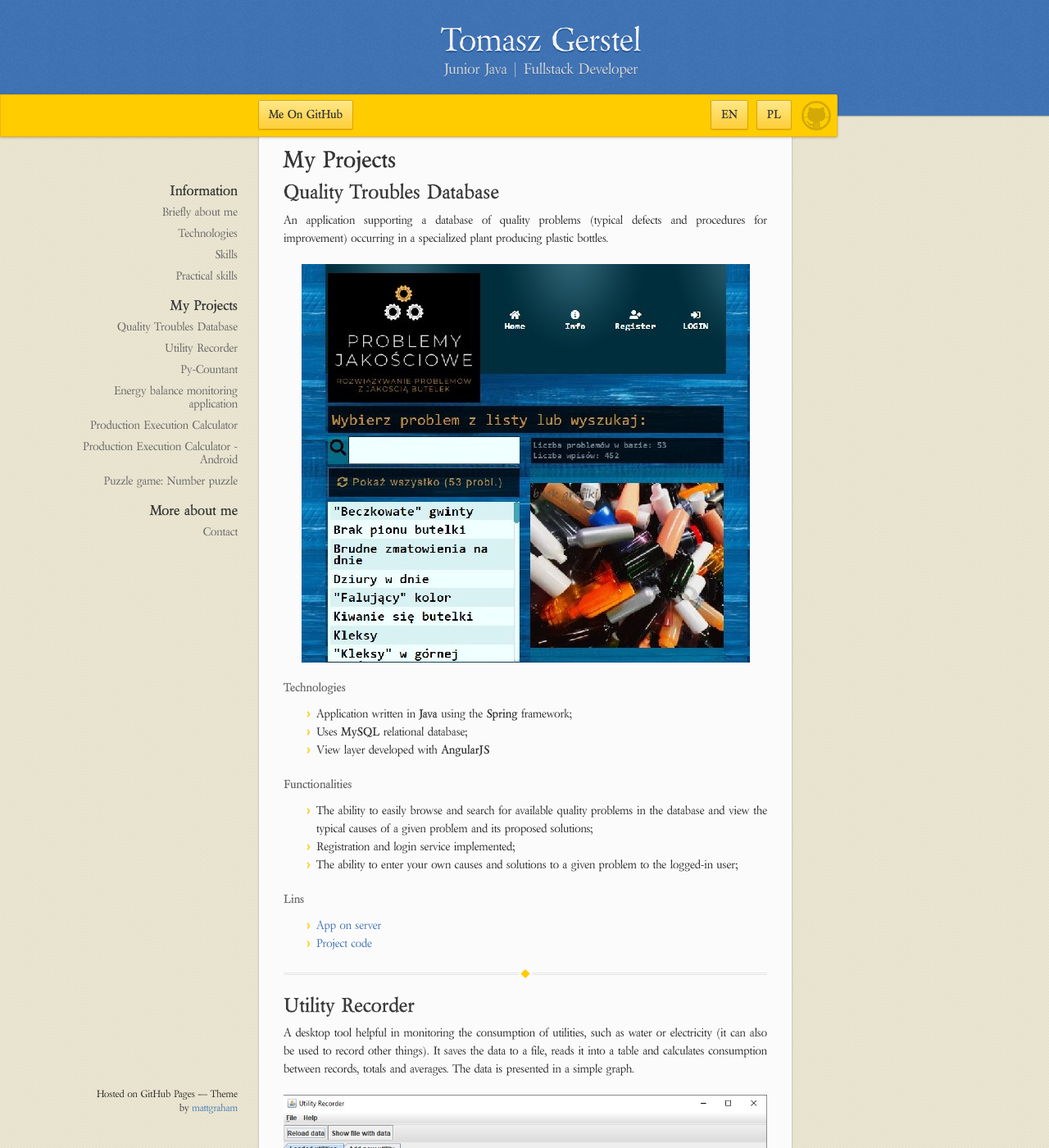
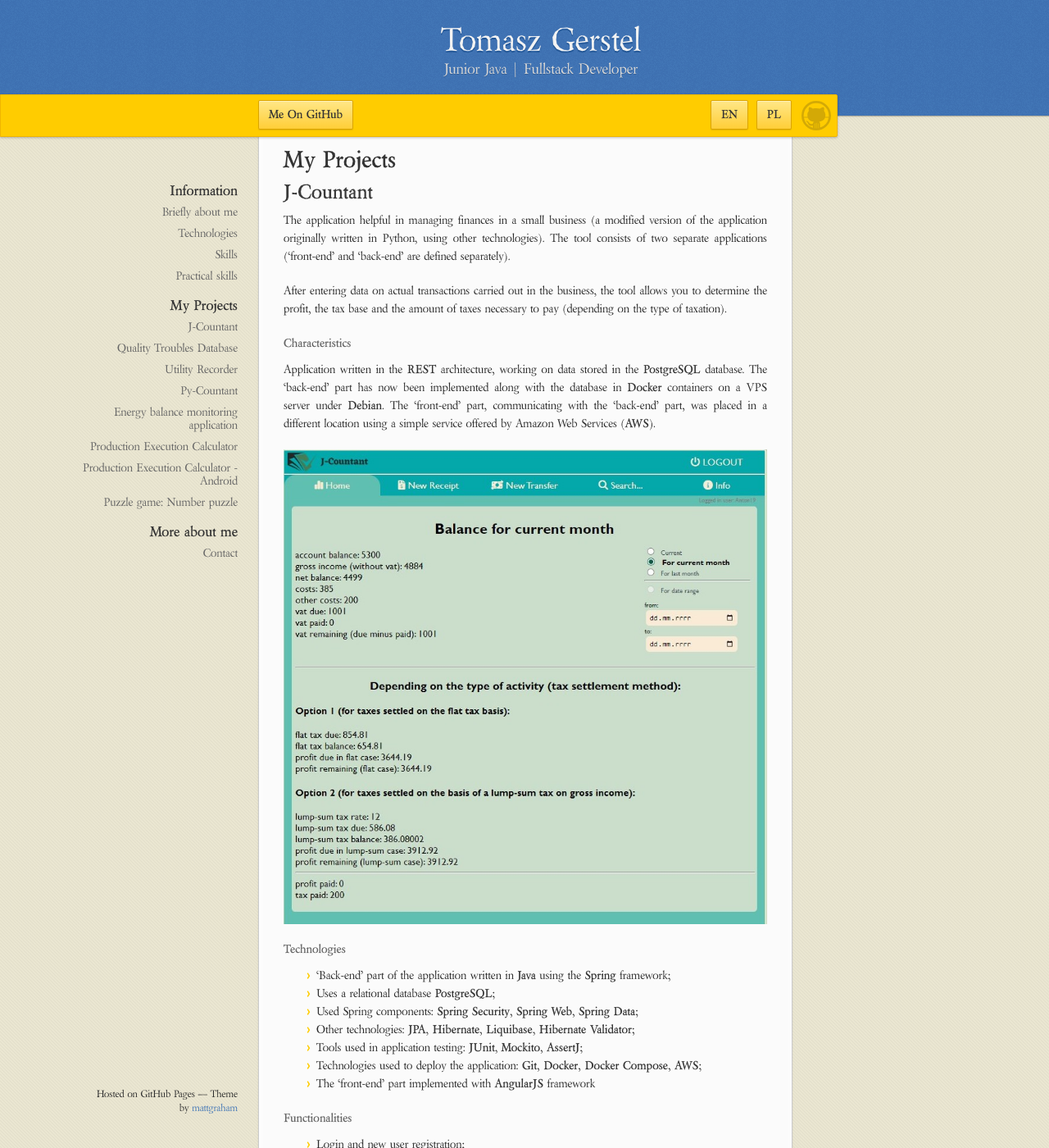
Before and after one commit to TomaszGerstel/Tomasz-Gerstel---My-IT-portfolio, a Jekyll site: the page built from index_en.md, in a window 1280 px wide and 1400 px high, scrolled down 1400 px. Shown: the whole window at 82% size. Built offline with Jekyll 4.4.1, drawn with Linux system fonts in a browser that asks for light colours; our own code applies the rules of GitHub Pages for plain Markdown files; some of the changed text lies outside the part shown.

Commit message:
JCountEngVer

```diff
--- a/index_en.md
+++ b/index_en.md
@@ -55,6 +55,61 @@ Java programmer (Junior level) plus frontend, without formal commercial experien
 * * *
 
 # My Projects
+
+## J-Countant
+
+The application helpful in managing finances in a small business (a modified version of the application originally written in Python,
+using other technologies). The tool consists of two separate applications ('front-end' and 'back-end' are defined separately).
+
+After entering data on actual transactions carried out in the business,
+the tool allows you to determine the profit, the tax base and the amount of taxes necessary to pay (depending on the type of taxation).
+
+#### Characteristics
+
+Application written in the **REST** architecture, working on data stored in the **PostgreSQL** database.
+The 'back-end' part has now been implemented along with the database in **Docker** containers on a VPS server under **Debian**.
+The 'front-end' part, communicating with the 'back-end' part, was placed in a different location using a simple service offered by Amazon Web Services (**AWS**).
+
+![J-CountantAppImage](jcountant_01.jpg)
+
+#### Technologies
+
+* 'Back-end' part of the application written in **Java** using the **Spring** framework;
+* Uses a relational database **PostgreSQL**;
+* Used Spring components: **Spring Security**, **Spring Web**, **Spring Data**;
+* Other technologies: **JPA**, **Hibernate**, **Liquibase**, **Hibernate Validator**;
+* Tools used in application testing: **JUnit**, **Mockito**, **AssertJ**;
+* Technologies used to deploy the application: **Git**, **Docker**, **Docker Compose**, **AWS**;
+* The 'front-end' part implemented with **AngularJS** framework
+
+#### Functionalities
+
+* Login and new user registration;
+* Adding and deleting receipts/invoices, and then approving transactions based on them (outgoing or incoming);
+* Ability to define a special transaction, such as tax payment or salary payment;
+* Balance calculation:
+	* state of finances;
+	* gross income;
+	* costs;
+	* net balance;
+	* VAT;
+	* income tax to pay;
+	* profit depends on the method of taxation;
+	* paid taxes, remaining tax to pay;
+	* paid profit
+* Insight into recent transactions, search for invoices and transactions;
+* Generate calculations for a selected date range;
+* Calculations for the current or previous month
+
+![J-CountantAppImage2](jcountant_02.jpg)
+
+#### Links
+
+* [Front-end supporting the backend application](http://jcountant.s3-website.eu-west-3.amazonaws.com)
+* [Project code - front](https://github.com/TomaszGerstel/JCountant_front.git)
+* [Project code - back](https://github.com/TomaszGerstel/JCountant.git)
+
+* * *
 
 ## Quality Troubles Database
 
```
